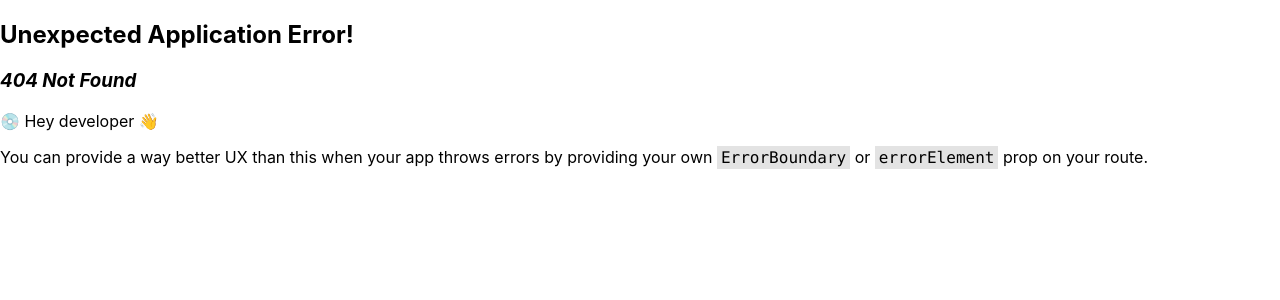
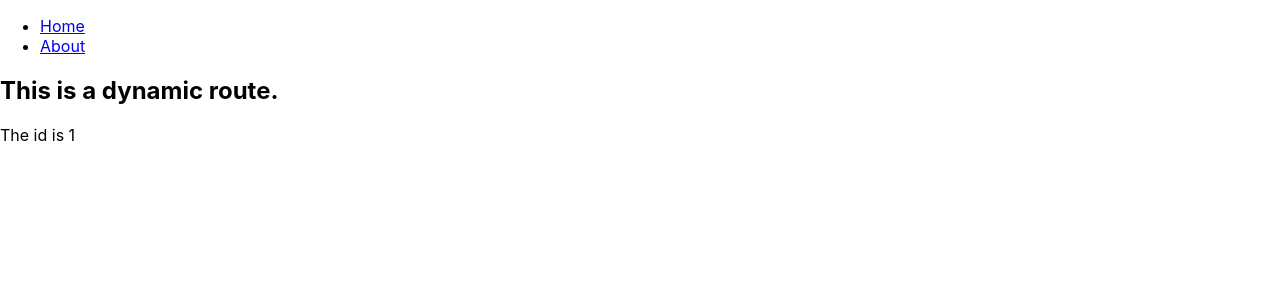
Before and after one commit to Coderllkey/MERNStackAssignments, a React (Create React App) app: page /product/1 in a window 1280 px wide. Before the commit this address had no page. Shown: the top 300 px of the page. Built offline with nearby package versions, Linux system fonts and the light colour scheme.

Commit message:
routerbasic

```diff
--- a/src/App.js
+++ b/src/App.js
@@ -2,11 +2,17 @@ import { createBrowserRouter, RouterProvider } from 'react-router-dom';
 import Home from './pages/Home';
 import About from './pages/About';
 import Main from './Layout/Main';
+import Error from './pages/Error';
+import Product from './pages/Product';
 
 const router =  createBrowserRouter([
-  {path:"",element:<Main/>, children:[
+  {path:"",element:<Main/>,
+  errorElement: <Error/>
+  ,
+  children:[
     {path:"/",element: <Home/>},
-    {path:'/about',element: <About/>}
+    {path:'/about',element: <About/>},
+    {path:'/product/:id',element:<Product/>}
   ]},
 
 ])
--- /dev/null
+++ b/src/pages/Error.jsx
@@ -0,0 +1,19 @@
+import React from 'react'
+import { useNavigate } from "react-router-dom"
+
+const Error = () => {
+    const Navigate = useNavigate();
+
+    const go = ()=>{
+
+            Navigate("/about")
+    }
+  return (
+    <>
+    <div>Pge not found</div>
+    <button onClick={go}> return  </button>
+    </>
+  )
+}
+
+export default Error
--- /dev/null
+++ b/src/pages/Product.jsx
@@ -0,0 +1,16 @@
+import React from 'react'
+import { useParams } from 'react-router-dom'
+
+const Product = () => {
+
+const {id} = useParams();
+
+  return (
+    <div>
+        <h2>This is a dynamic route.</h2>
+        <p>The id is {id}</p>
+    </div>
+  )
+}
+
+export default Product
```
